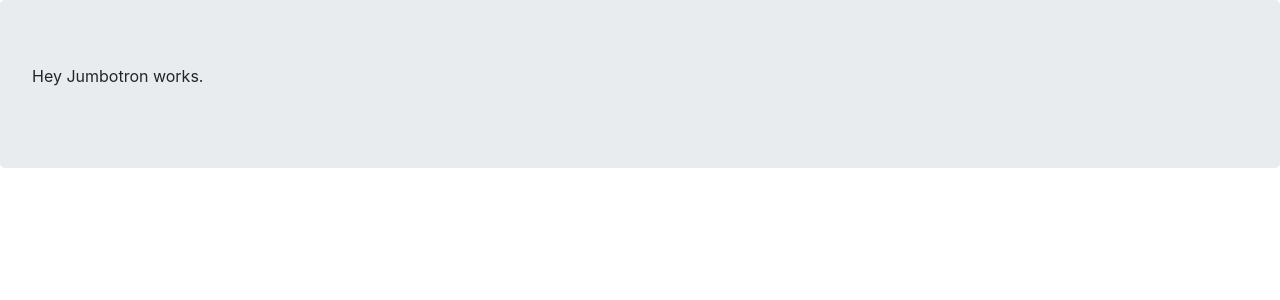
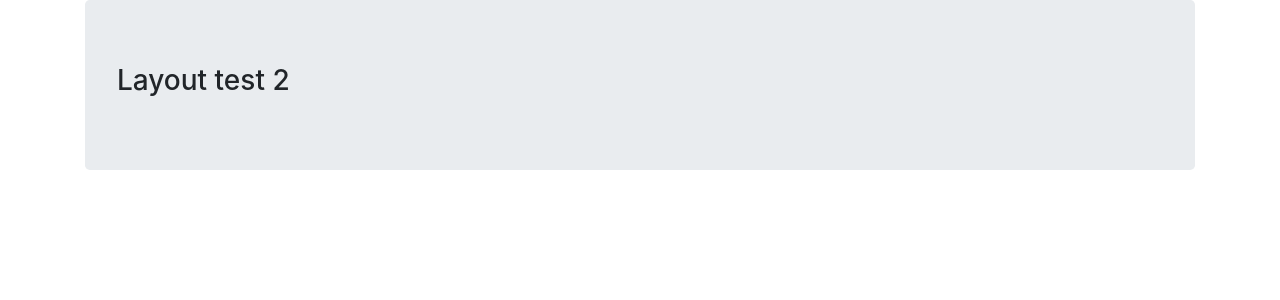
Before and after one commit to dmortkowitz/capstone-bookshelf, a React app: page /#/ in a window 1280 px wide. Shown: the top 300 px of the page. Built offline with nearby package versions, Linux system fonts and the light colour scheme.

Commit message:
Fix implementation of bootstrap and ongoing layout errors. All formatting now seems functional, additionally import jQuery.

```diff
--- a/src/components/App.jsx
+++ b/src/components/App.jsx
@@ -1,7 +1,6 @@
 import React from 'react';
-//import PropTypes from 'prop-types';
 import { Switch, Route } from 'react-router-dom';
-import Mainpage from './Mainpage';
+import Bookshelf from './Bookshelf';
 
 /*
   import { Link } from 'react-router-dom';
@@ -17,13 +16,12 @@ function App(){
         font-family: Helvetica;
       `}</style>
       {<Switch>
-        <Route exact path='/' component={Mainpage} />
+        <Route exact path='/' component={Bookshelf} />
       </Switch> }
     </div>
   );
 }
 
-//App.propTypes = {
-//};
+
 
 export default App;
--- /dev/null
+++ b/src/components/Bookshelf.jsx
@@ -0,0 +1,26 @@
+import React from 'react';
+import bootstrap from '../../node_modules/bootstrap/dist/css/bootstrap.css';
+
+
+
+function Bookshelf(){
+  var mainshelf = {
+    width: '100%',
+  };
+
+
+  return (
+    <div>
+      <div>
+        <div className='container'>
+          <div className='jumbotron' style={mainshelf}>
+            <h3>Layout test 2</h3>
+          </div>
+        </div>
+      </div>
+    </div>
+  );
+}
+
+
+export default Bookshelf;
--- a/src/components/Mainpage.jsx
+++ /dev/null
@@ -1,25 +0,0 @@
-import React from 'react';
-import bootstrap from '../../node_modules/bootstrap/dist/css/bootstrap.css';
-
-
-
-function Mainpage(){
-  var styles = {
-
-  };
-  return (
-    <div classname="container">
-      <div>
-        <div className="jumbotron">
-          <p>Hey Jumbotron works.</p>
-        </div>
-      </div>
-    </div>
-
-  );
-}
-
-//App.propTypes = {
-//};
-
-export default Mainpage;
```
Also changed, not shown: src/components/BookshelfDetails.jsx (added).
